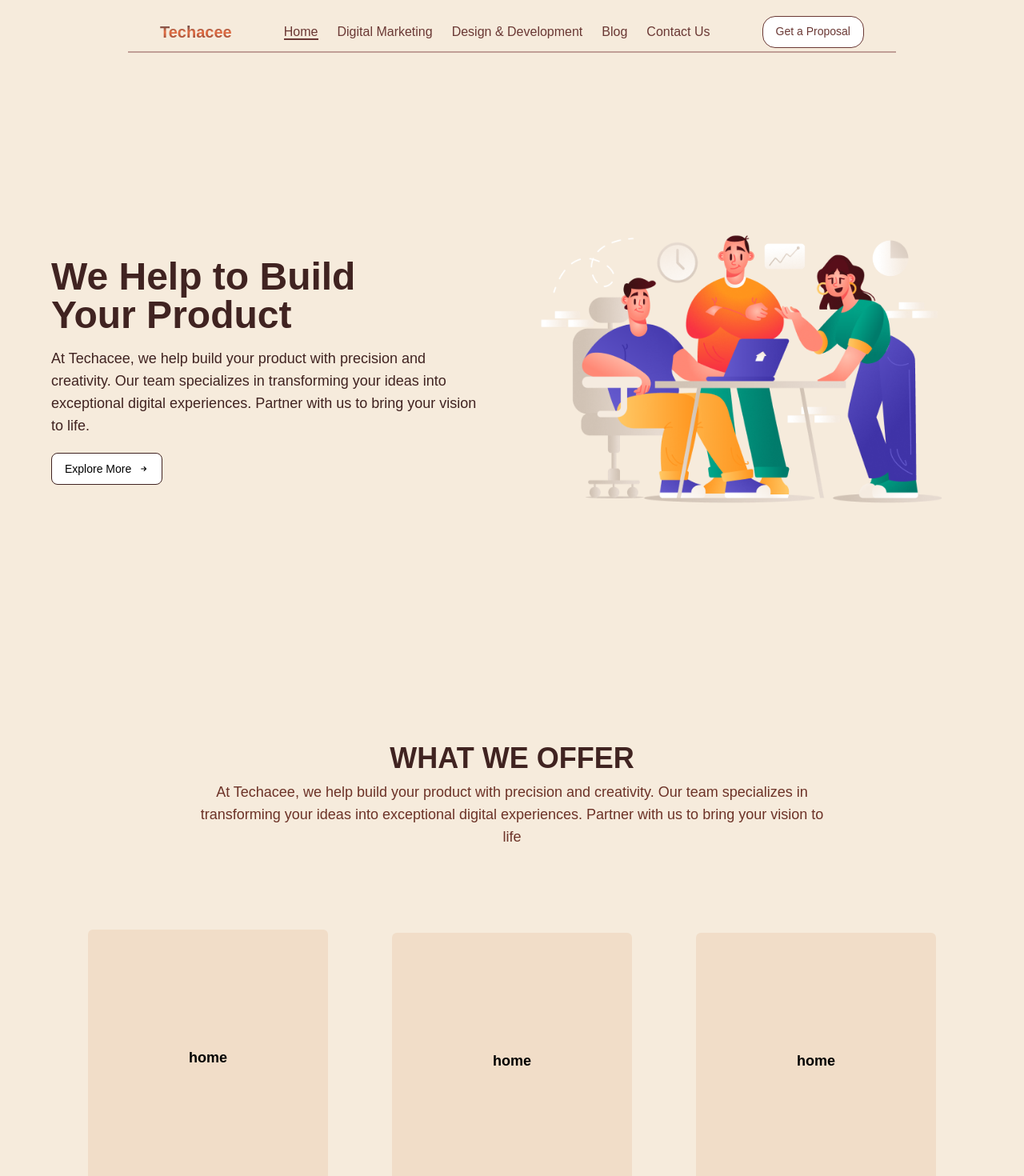
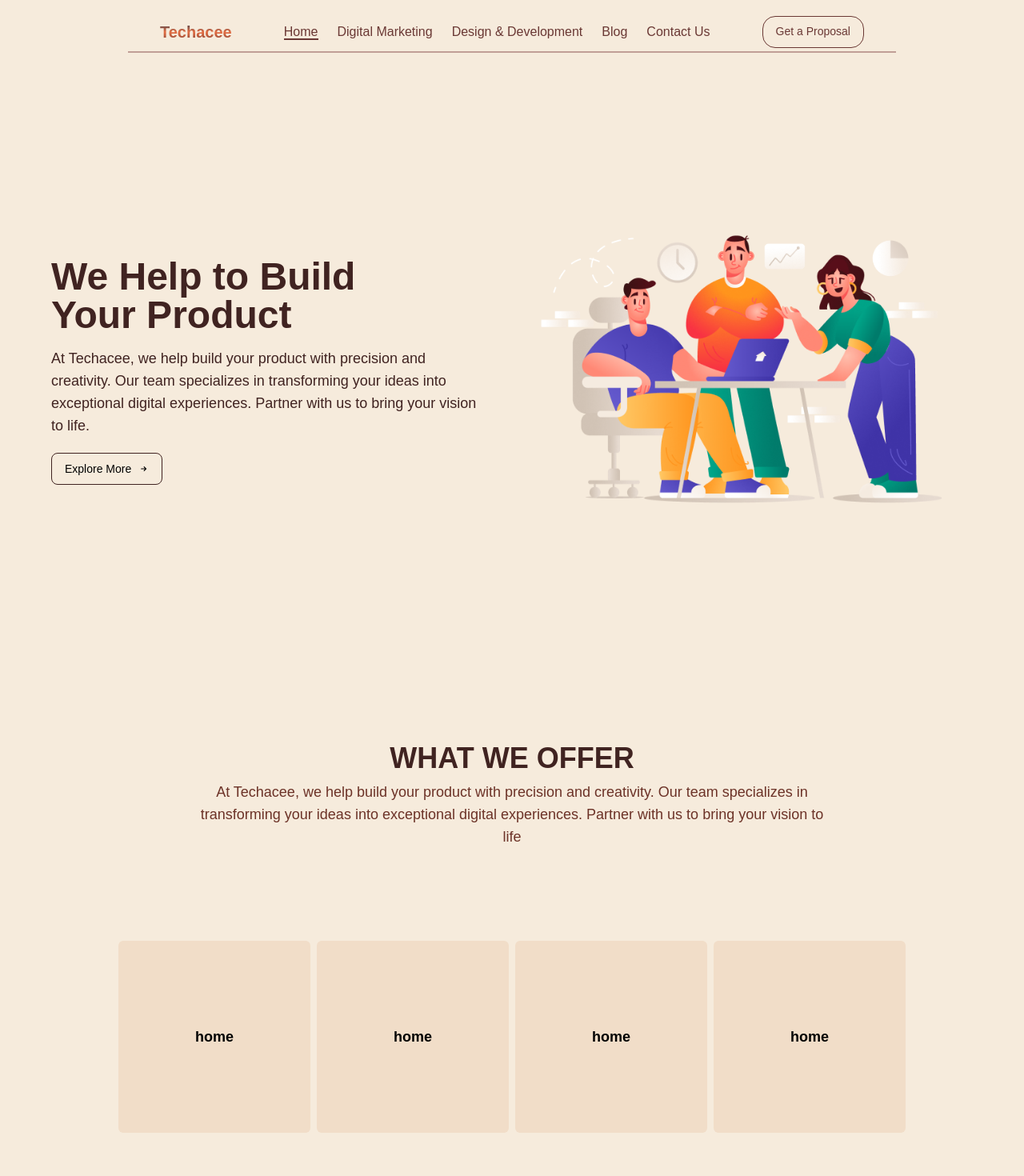
Before and after one commit to Agent-006/digitalbroo, a Next.js app: page / in a window 1280 px wide. Shown: the top 1470 px of the page at 80% size. Built offline with nearby package versions, Linux system fonts and the light colour scheme; a web font is replaced by a local one.

Commit message:
refactor: offer & card

```diff
--- a/src/app/components/Hero.tsx
+++ b/src/app/components/Hero.tsx
@@ -13,7 +13,7 @@ const Hero = () => {
         <p className="text-left mt-4 text-lg text-dark">
           At Techacee, we help build your product with precision and creativity. Our team specializes in transforming your ideas into exceptional digital experiences. Partner with us to bring your vision to life.
         </p>
-        <Button variant="outline" className="border border-dark rounded-lg mt-5 flex items-center">
+        <Button variant="outline" className="border border-dark bg-light rounded-lg mt-5 flex items-center">
           Explore More <TiArrowRight className="ml-2" />
         </Button>
       </div>
--- a/src/app/components/Offer.tsx
+++ b/src/app/components/Offer.tsx
@@ -1,11 +1,10 @@
 import { CardBody, CardContainer, CardItem } from '@/components/ui/3d-card';
 import React from 'react';
-
 
 const Offer = () => {
   return (
     <div className='flex flex-col items-center mt-16 gap-8 mx-auto min-h-screen w-full'>
-      <div className="flex flex-col items-center  lg:w-[57rem] w-full">
+      <div className="flex flex-col items-center lg:w-[57rem] w-full">
         <h1 className="lg:text-4xl md:text-3xl text-2xl font-bold text-[#402321] text-center">
           WHAT WE OFFER
         </h1>
@@ -17,22 +16,29 @@ const Offer = () => {
           <span>life</span>
         </p>
       </div>
-      <div className="flex mt-1 w-full md:w-[50rem] lg:w-[70rem] flex-col md:flex-row md:gap-20 items-center md:justify-center">
-        <CardContainer className="lg:w-[300px] lg:h-[300px] w-full h-full">
-          <CardBody className="bg-medium flex items-center justify-center -mt-2">
-            <CardItem className="text-center text-lg font-bold">
-              home
-            </CardItem>
-          </CardBody>
-        </CardContainer>
-        <CardContainer className="lg:w-[300px] lg:h-[250px] w-full h-full md:mt-0 -mt-[9rem]">
+      <div className="flex mt-1 w-full md:w-[50rem] lg:w-[70rem] flex-col md:flex-row items-center md:justify-center gap-2 mx-5">
+        <CardContainer>
           <CardBody className="bg-medium flex items-center justify-center">
             <CardItem className="text-center text-lg font-bold">
               home
             </CardItem>
           </CardBody>
         </CardContainer>
-        <CardContainer className="lg:w-[300px] lg:h-[300px] w-full h-full  md:mt-0 -mt-[9rem]">
+        <CardContainer>
+          <CardBody className="bg-medium flex items-center justify-center">
+            <CardItem className="text-center text-lg font-bold">
+              home
+            </CardItem>
+          </CardBody>
+        </CardContainer>
+        <CardContainer>
+          <CardBody className="bg-medium flex items-center justify-center">
+            <CardItem className="text-center text-lg font-bold">
+              home
+            </CardItem>
+          </CardBody>
+        </CardContainer>
+        <CardContainer>
           <CardBody className="bg-medium flex items-center justify-center">
             <CardItem className="text-center text-lg font-bold">
               home
--- a/src/components/shared/Navbar.tsx
+++ b/src/components/shared/Navbar.tsx
@@ -34,7 +34,7 @@ const Navbar = () => {
             })}
           </ul>
           <Link href="">
-            <Button variant={"outline"} className="hidden md:block border border-[#6A3834] rounded-2xl" asChild>
+            <Button variant={"outline"} className="hidden md:block bg-light border border-[#6A3834] rounded-2xl" asChild>
               <p className="text-dark-foreground">Get a Proposal</p>
             </Button>
           </Link>
--- a/src/components/ui/3d-card.tsx
+++ b/src/components/ui/3d-card.tsx
@@ -85,7 +85,7 @@ export const CardBody = ({
   return (
     <div
       className={cn(
-        "h-[20rem] w-96 rounded-md [transform-style:preserve-3d]  [&>*]:[transform-style:preserve-3d]",
+        "lg:h-[15rem] lg:w-[15rem] h-[20rem] w-[25rem] rounded-md [transform-style:preserve-3d]  [&>*]:[transform-style:preserve-3d]",
         className
       )}
     >
```
